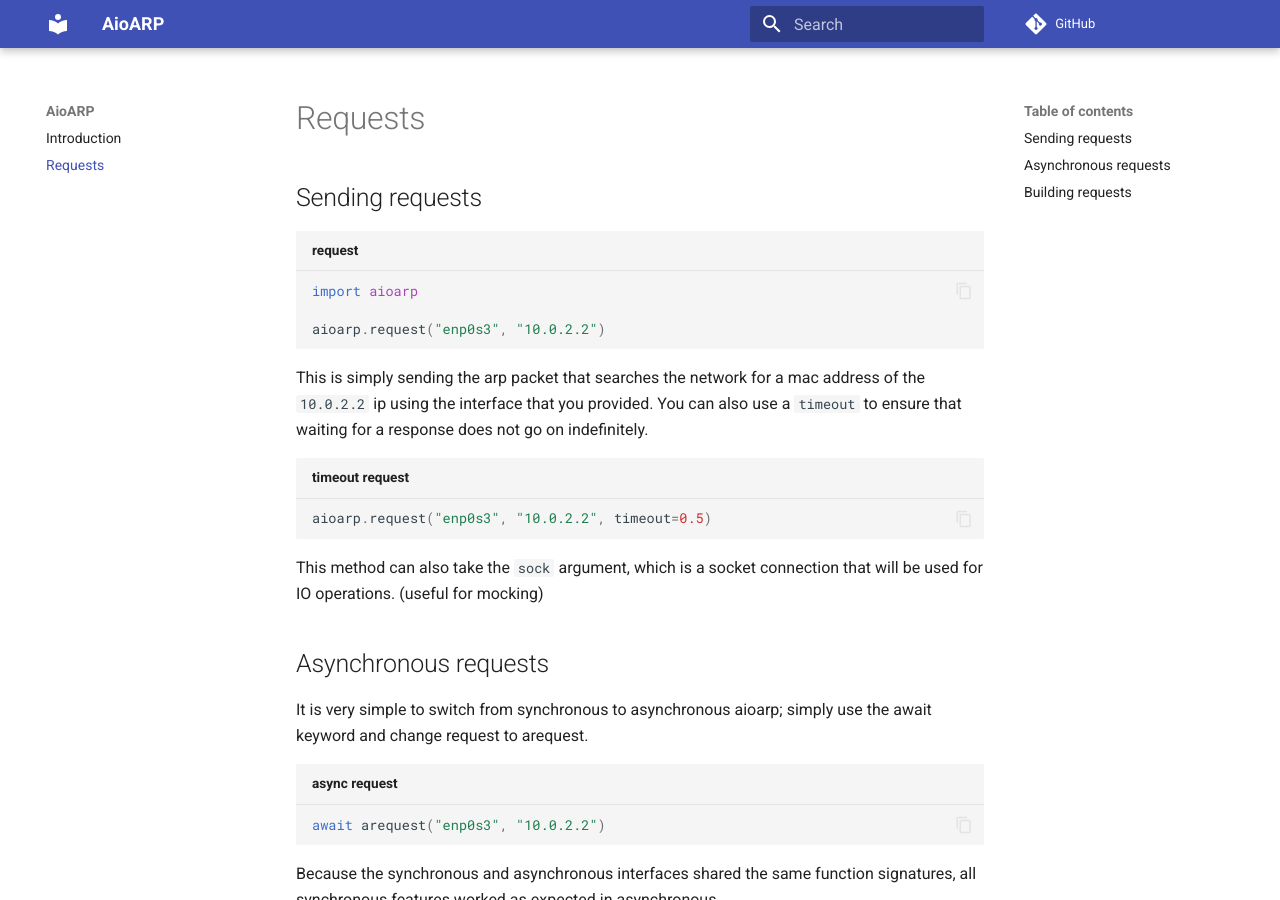
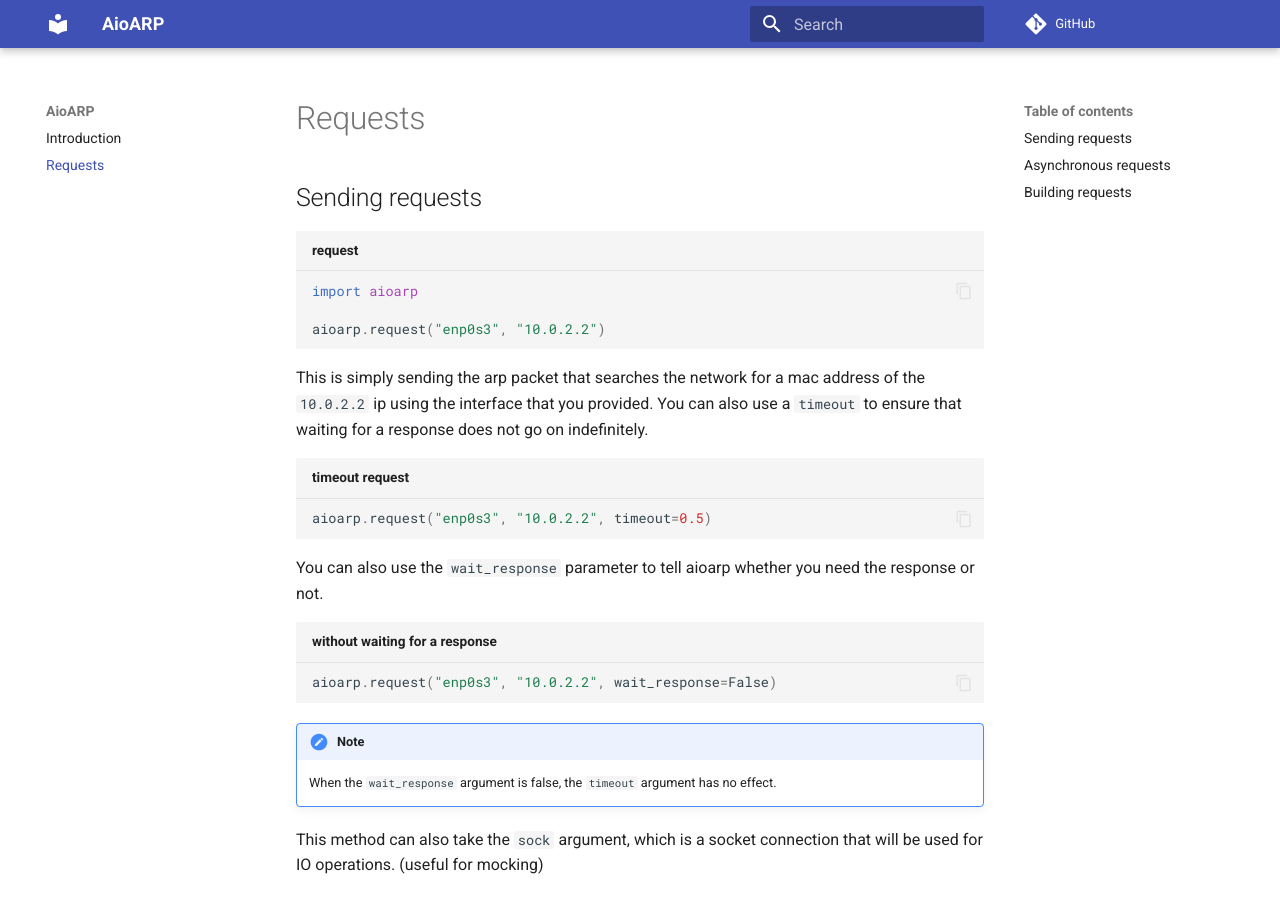
Before and after one commit to karpetrosyan/aioarp, an MkDocs documentation site: the page built from docs/client.md, in a window 1280 px wide and 900 px high. Built offline with MkDocs 1.6.1 and Material for MkDocs 9.7.7, drawn with Linux system fonts in a browser that asks for light colours; comment, search, counter and statistics services are not loaded.

Commit message:
Add `wait_response` argument to request (#16)
* Add `wait_response` argument to `request` and `arequest`

* Add docs for the `wait_response`

````diff
--- a/docs/client.md
+++ b/docs/client.md
@@ -14,6 +14,16 @@
 ```py title="timeout request"
 aioarp.request("enp0s3", "10.0.2.2", timeout=0.5)
 ```
+
+You can also use the `wait_response` parameter to tell aioarp whether you need the response or not.
+```py title="without waiting for a response"
+aioarp.request("enp0s3", "10.0.2.2", wait_response=False)
+```
+
+!!! note
+
+    When the `wait_response` argument is false, the `timeout` argument has no effect.
+
 
 This method can also take the `sock` argument, which is a socket connection that will be used for IO operations. (useful for mocking)
 
````
Also changed, not shown: 1 other file.
